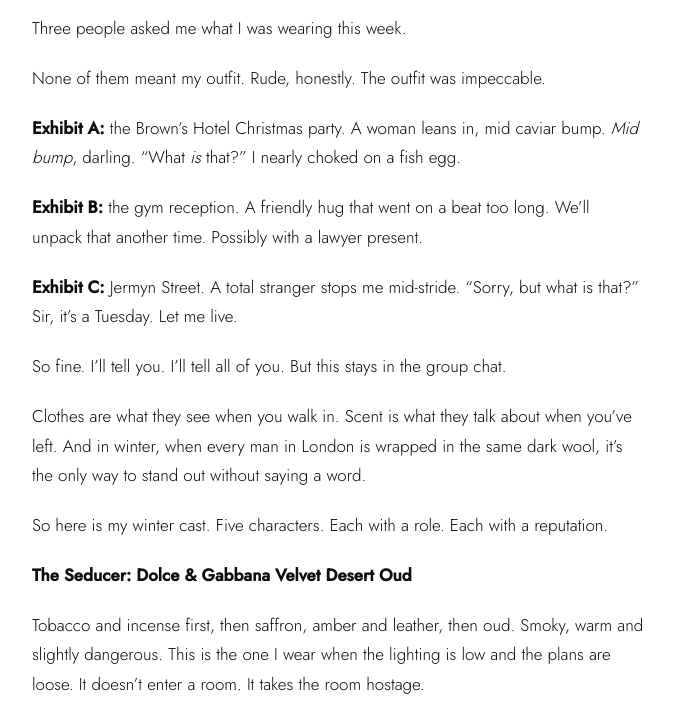
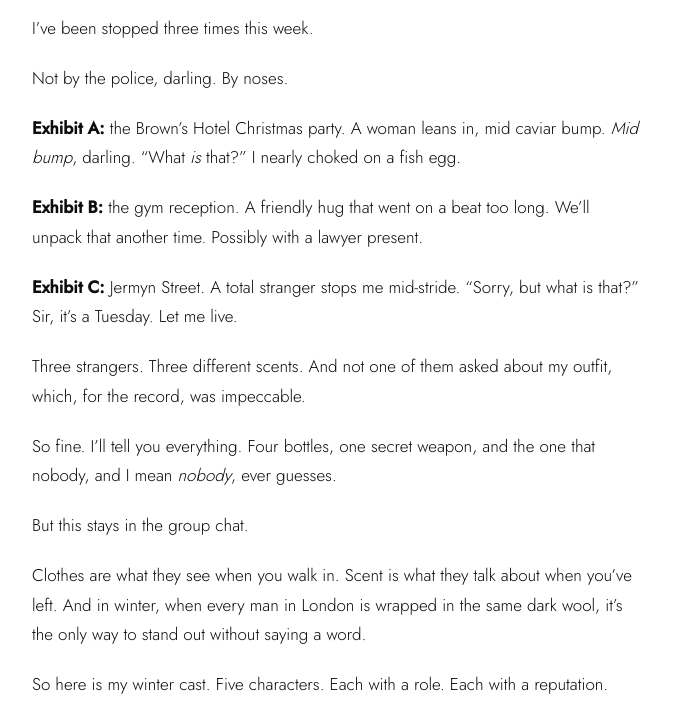
Before and after one commit to Unbearablybourgeois/unbearablybourgeois.github.io, a plain HTML site: page index.html in a window 1280 px wide. Shown: the part 576-1293 px from the top of the page, without its empty margins (288-961 px from the left). Drawn offline with nearby package versions, Linux system fonts and the light colour scheme; a web font is replaced by a local one.

Commit message:
Nose post: stronger hook
Co-Authored-By: Claude Opus 5.5 <noreply@anthropic.com>
Claude-Session: https://claude.ai/code/session_01L8DByS96U7mYkfHpvtZQBx

```diff
--- a/index.html
+++ b/index.html
@@ -111,12 +111,14 @@ const POSTS = [
     id:"boring-nose", strand:"scent", date:"21 November 2026",
     title:"Never Trust a Man With a Boring Nose",
     body:[
-          "Three people asked me what I was wearing this week.",
-      "None of them meant my outfit. Rude, honestly. The outfit was impeccable.",
+          "I&rsquo;ve been stopped three times this week.",
+      "Not by the police, darling. By noses.",
       "<strong>Exhibit A:</strong> the Brown&rsquo;s Hotel Christmas party. A woman leans in, mid caviar bump. <em>Mid bump</em>, darling. &ldquo;What <em>is</em> that?&rdquo; I nearly choked on a fish egg.",
       "<strong>Exhibit B:</strong> the gym reception. A friendly hug that went on a beat too long. We&rsquo;ll unpack that another time. Possibly with a lawyer present.",
       "<strong>Exhibit C:</strong> Jermyn Street. A total stranger stops me mid-stride. &ldquo;Sorry, but what is that?&rdquo; Sir, it&rsquo;s a Tuesday. Let me live.",
-      "So fine. I&rsquo;ll tell you. I&rsquo;ll tell all of you. But this stays in the group chat.",
+      "Three strangers. Three different scents. And not one of them asked about my outfit, which, for the record, was impeccable.",
+      "So fine. I&rsquo;ll tell you everything. Four bottles, one secret weapon, and the one that nobody, and I mean <em>nobody</em>, ever guesses.",
+      "But this stays in the group chat.",
           "Clothes are what they see when you walk in. Scent is what they talk about when you&rsquo;ve left. And in winter, when every man in London is wrapped in the same dark wool, it&rsquo;s the only way to stand out without saying a word.",
           "So here is my winter cast. Five characters. Each with a role. Each with a reputation.",
           "<strong>The Seducer: Dolce &amp; Gabbana Velvet Desert Oud</strong>",
```
